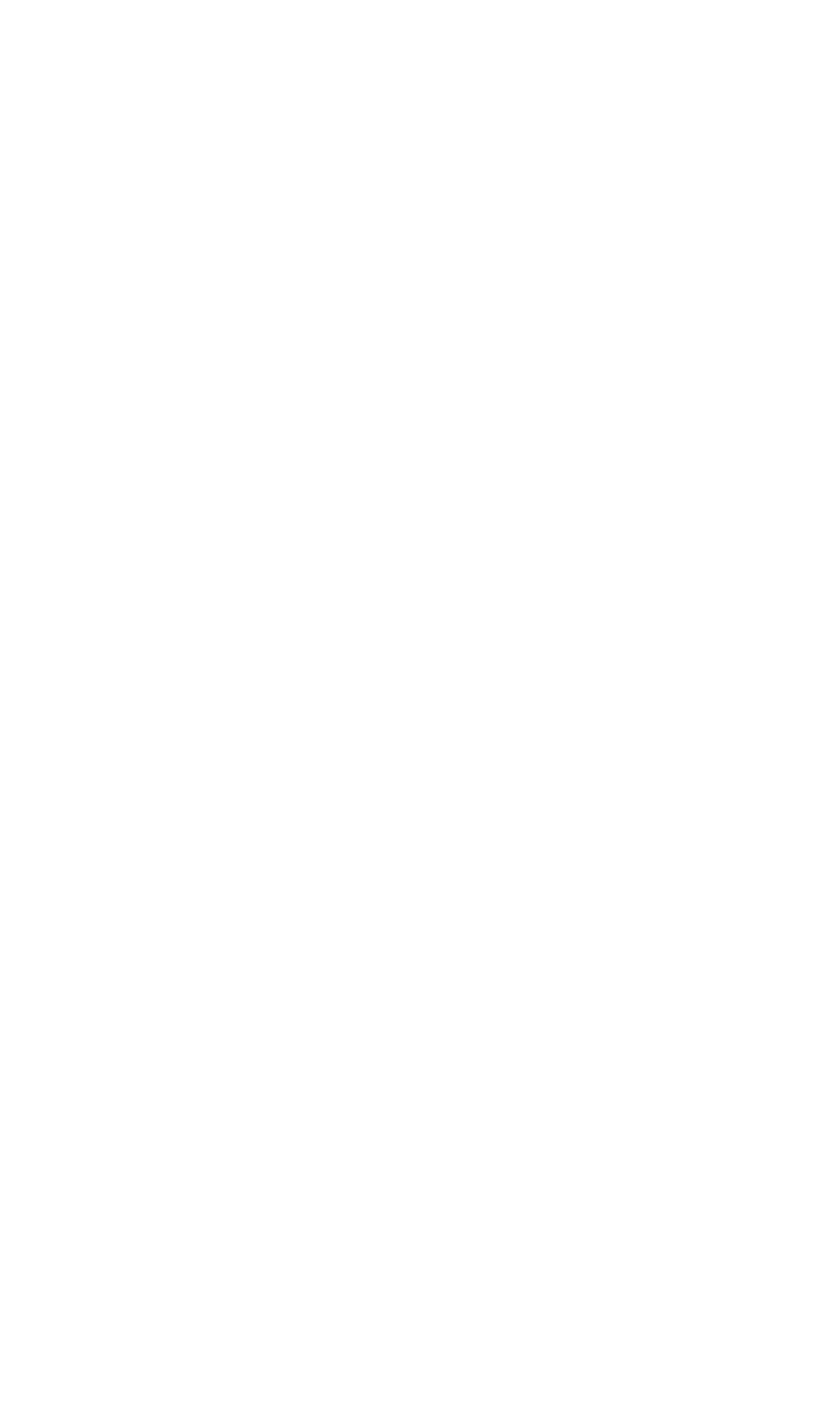
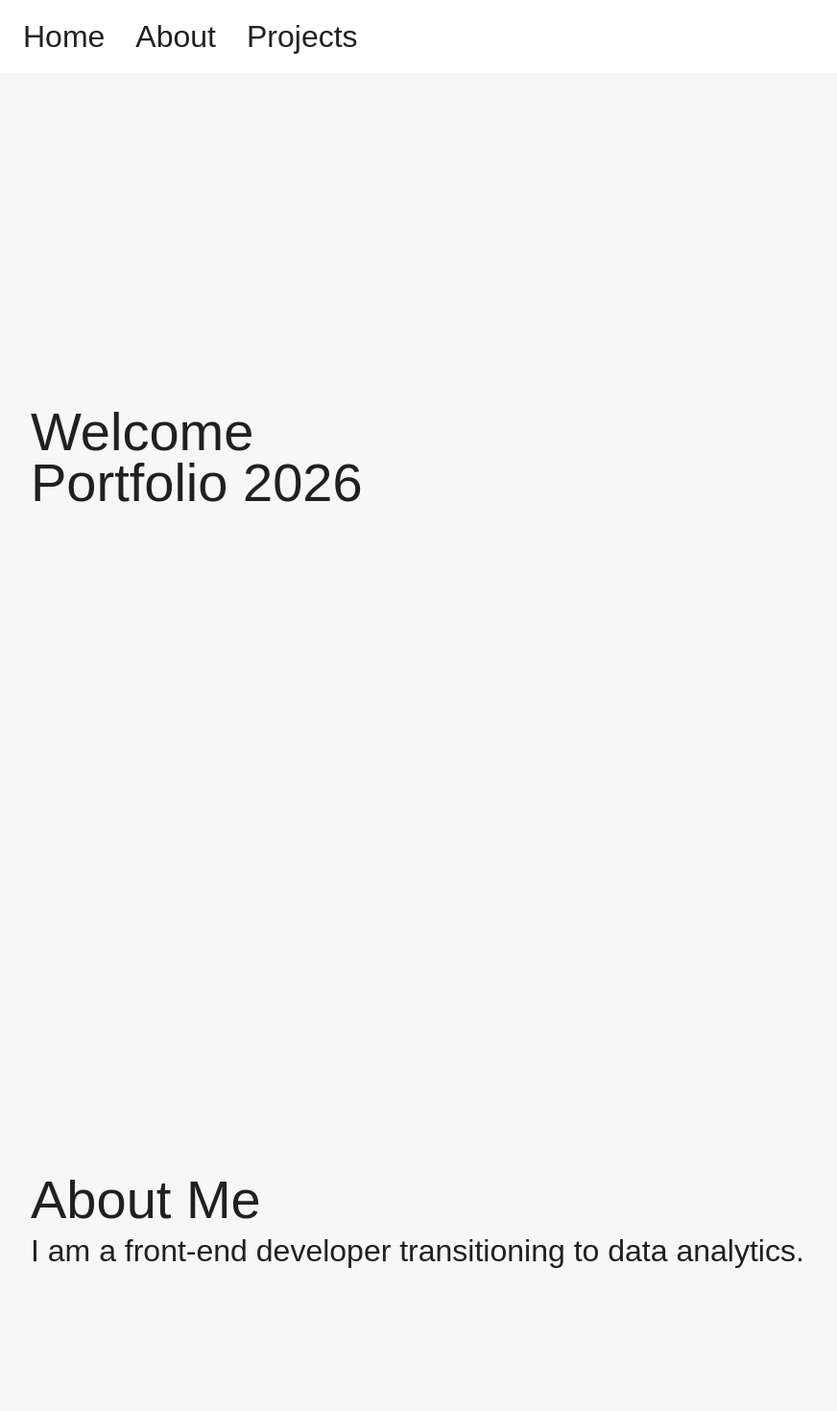
Before and after one commit to jazibaskari/jazib-askari, a React (Vite) app in the folder jazib-askari/: page / in a window 1280 px wide. Shown: the top 1470 px of the page at 96% size, without its empty margins (0-872 px from the left). Before the commit the page ends 800 px from the top, so only its background shows below. Built offline with nearby package versions, Linux system fonts and the light colour scheme.

Commit message:
refactor(typography): update design tokens and typography variants (#9)

```diff
--- a/jazib-askari/src/App.tsx
+++ b/jazib-askari/src/App.tsx
@@ -1,7 +1,20 @@
 import { ThemeProvider } from "@mui/material/styles";
+import { BrowserRouter, Routes, Route } from "react-router-dom";
+import { CssBaseline } from "@mui/material";
 import { theme } from "./styles/theme";
+import Navbar from "./components/shared/Navbar";
+import HomePage from "./pages/HomePage";
+import ProjectDetailPage from "./pages/ProjectDetailPage";
 const App = () => (
   <ThemeProvider theme={theme}>
+    <CssBaseline />
+    <BrowserRouter>
+      <Navbar />
+      <Routes>
+        <Route path="/" element={<HomePage />} />
+        <Route path="/projects/:id" element={<ProjectDetailPage />} />
+      </Routes>
+    </BrowserRouter>
   </ThemeProvider>
 );
 export default App;
--- a/jazib-askari/src/components/about/AboutSection.tsx
+++ b/jazib-askari/src/components/about/AboutSection.tsx
@@ -1,8 +1,13 @@
 import Section from "../shared/Section";
+import {Typography} from "@mui/material";
 const AboutSection = () => (
-  <Section id="about">
-    <h2>About Me</h2>
-    <p>I am a front-end developer transitioning to data analytics.</p>
+  <Section id="About">
+    <Typography variant="h2" gutterBottom>
+    About Me
+    </Typography>
+    <Typography variant="body1">
+    I am a front-end developer transitioning to data analytics.
+    </Typography>
   </Section>
 );
 export default AboutSection;
--- a/jazib-askari/src/components/home/HomeSection.tsx
+++ b/jazib-askari/src/components/home/HomeSection.tsx
@@ -1,8 +1,13 @@
 import Section from "../shared/Section";
+import { Typography } from "@mui/material";
 const HomeSection = () => (
-  <Section id="home">
-    <h1>Welcome</h1>
-    <p>This is my portfolio.</p>
+  <Section id="Home">
+    <Typography variant="h2" gutterBottom>
+    Welcome
+    </Typography>
+    <Typography variant="h2" >
+    Portfolio 2026
+    </Typography>
   </Section>
 );
 export default HomeSection;
--- a/jazib-askari/src/components/projects/ProjectCard.tsx
+++ b/jazib-askari/src/components/projects/ProjectCard.tsx
@@ -20,8 +20,8 @@ const ProjectCard = ({ project }: Props) => {
       }}
       onClick={() => navigate(`/projects/${project.id}`)}
     >
-      <Typography variant="h6">{project.title}</Typography>
-      <Typography variant="body2">{project.summary}</Typography>
+      <Typography variant="h2" gutterBottom>{project.title}</Typography>
+      <Typography variant="body1">{project.summary}</Typography>
     </Box>
   );
 };
--- a/jazib-askari/src/components/shared/Navbar.tsx
+++ b/jazib-askari/src/components/shared/Navbar.tsx
@@ -1,6 +1,6 @@
 import { Box } from "@mui/system";
 import { Button } from "@mui/material";
-const sections = ["home", "about", "projects"];
+const sections = ["Home", "About", "Projects"];
 const Navbar = () => {
   const handleScroll = (id: string) => {
     const el = document.getElementById(id);
@@ -16,13 +16,23 @@ const Navbar = () => {
         gap: 2,
         p: 2,
         bgcolor: "background.paper",
-        boxShadow: 1,
       }}
     >
       {sections.map((s) => (
-        <Button key={s} onClick={() => handleScroll(s)}>
-          {s.toUpperCase()}
-        </Button>
+       <Button
+       key={s}
+       onClick={() => handleScroll(s)}
+       sx={{
+         typography: "body1",
+         color: "text.primary",
+         textTransform: "none",
+         "&:hover": {
+           backgroundColor: "transparent",
+         },
+       }}
+     >
+       {s}
+     </Button>
       ))}
     </Box>
   );
--- a/jazib-askari/src/components/shared/Section.tsx
+++ b/jazib-askari/src/components/shared/Section.tsx
@@ -14,6 +14,7 @@ const Section = ({ id, children }: SectionProps) => (
       display: "flex",
       flexDirection: "column",
       justifyContent: "center",
+        scrollMarginTop: "80px",
     }}
   >
     {children}
--- a/jazib-askari/src/pages/HomePage.tsx
+++ b/jazib-askari/src/pages/HomePage.tsx
@@ -8,7 +8,7 @@ const HomePage = () => (
   <>
     <HomeSection />
     <AboutSection />
-    <Section id="projects">
+    <Section id="Projects">
       <Box sx={{ maxWidth: "900px" }}>
         <Typography variant="h2" gutterBottom>
           Projects
--- /dev/null
+++ b/jazib-askari/src/styles/designTokens.ts
@@ -0,0 +1,20 @@
+export const spacing = {
+    xs: '4px',
+    sm: '8px',
+    md: '16px',
+    lg: '24px',
+    xl: '48px',
+  };
+  export const typography = {
+    fontFamily: "'Europa', sans-serif",
+    sizes: {
+      h2: 'clamp(2.5rem, 6vw, 3.5rem)',
+      body: 'clamp(1.5rem, 3vw, 2rem)',
+      button: 'clamp(1.5rem, 3vw, 2rem)',
+    },
+    lineHeights: {
+      h1: 0.6,
+      h2: 0.6,
+      body: 1,
+    },
+  };
--- a/jazib-askari/src/styles/fonts.css
+++ b/jazib-askari/src/styles/fonts.css
@@ -1,6 +1,6 @@
 @font-face {
     font-family: "Europa";
-    src: url("../assets/fonts/SG - Europa Grotesk SH OP Medium.otf") format("opentype");
+    src: url("../assets/fonts/Europa_Grotesk_Medium.otf") format("opentype");
     font-weight: 400;
     font-style: normal;
     font-display: swap;
--- a/jazib-askari/src/styles/theme.ts
+++ b/jazib-askari/src/styles/theme.ts
@@ -1,26 +1,32 @@
-import { createTheme } from "@mui/material/styles";
+import { createTheme } from '@mui/material/styles';
+import { typography } from './designTokens';
 export const theme = createTheme({
+  palette: {
+    background: {
+      default: "#f7f7f7",
+    },
+  },
   typography: {
-    fontFamily: "'Europa', sans-serif",
+    fontFamily: typography.fontFamily,
     h1: {
-      fontWeight: 700,
-      fontSize: "3.5rem",
-      lineHeight: 1.1,
-      letterSpacing: "-0.02em",
+      fontWeight: 500,
+      fontSize: typography.sizes.h1,
+      lineHeight: typography.lineHeights.h1,
     },
     h2: {
-      fontWeight: 600,
-      fontSize: "2.5rem",
-      lineHeight: 1.2,
+      fontWeight: 500,
+      fontSize: typography.sizes.h2,
+      lineHeight: typography.lineHeights.h2,
     },
     body1: {
-      fontWeight: 400,
-      fontSize: "1rem",
-      lineHeight: 1.6,
+      fontWeight: 500,
+      fontSize: typography.sizes.body,
+      lineHeight: typography.lineHeights.body,
     },
     button: {
-      textTransform: "none",
       fontWeight: 500,
+      textTransform: 'none',
     },
   },
+  spacing: (factor: number) => `${factor * 8}px`,
 });
```
Also changed, not shown: jazib-askari/src/assets/fonts/Europa_Grotesk_Medium.otf (renamed from jazib-askari/src/assets/fonts/SG - Europa Grotesk SH OP Medium.otf).
